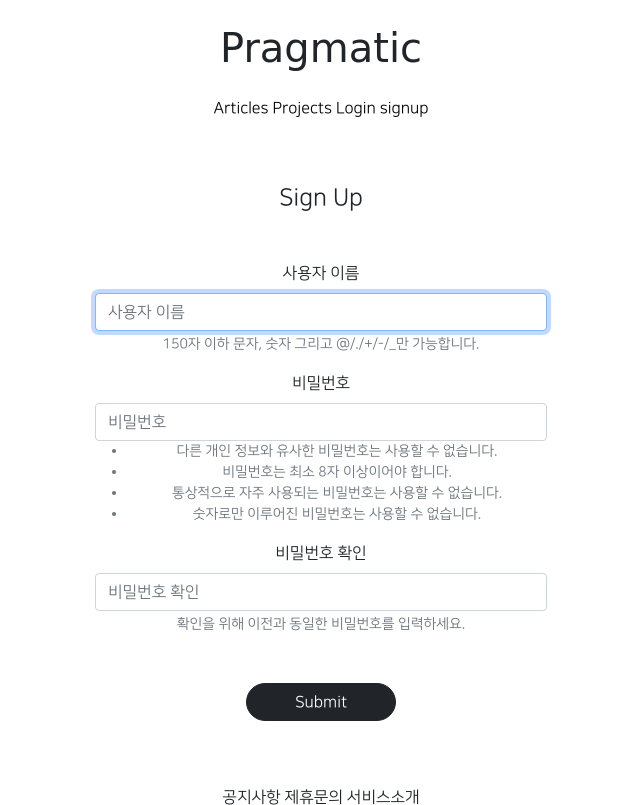
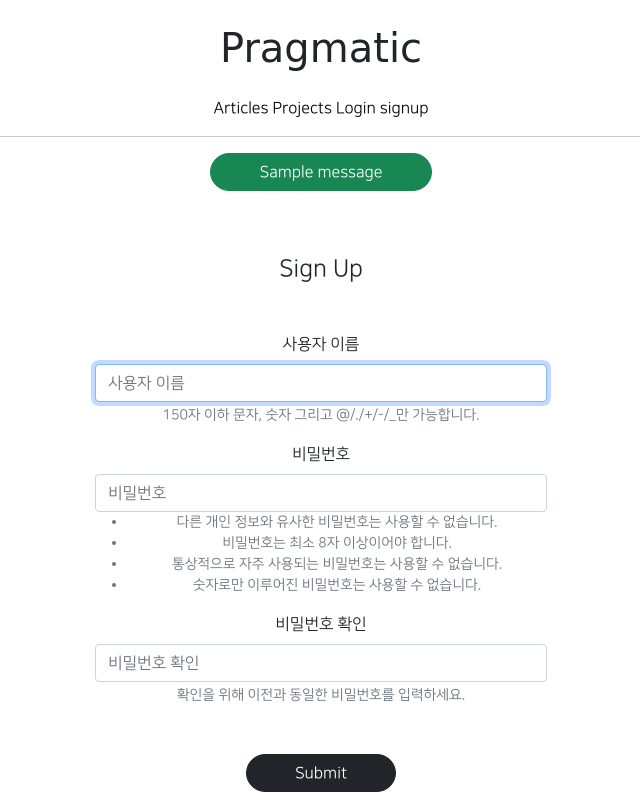
Before and after one commit to dayoorang/second_project, a Django app: page /accounts/create/ in a window 1280 px wide. Shown: the top 805 px of the page, without its empty margins (319-959 px from the left). Run offline with Django 3.2, Linux system fonts and the light colour scheme; tables that the repository leaves empty hold one stand-in row (values such as "Sample post"); one stand-in notice (Sample message) is shown; parts of the project's set-up code (start-up, migrations or seed data) failed here and were passed over; some libraries are stand-ins or nearby versions; some web fonts are replaced.

Commit message:
8/24 project_1 practice 4

```diff
--- a/likeapp/views.py
+++ b/likeapp/views.py
@@ -1,3 +1,4 @@
+from django.contrib import messages
 from django.contrib.auth.decorators import login_required
 from django.http import HttpResponseRedirect
 from django.shortcuts import render
@@ -21,12 +22,15 @@ class LikeArticleView(RedirectView):
                                                 article=article)
 
         if like_record.exists():
+            messages.add_message(request,messages.ERROR, '좋아요는 한번만 가능합니다' )
             return HttpResponseRedirect(reverse('articleapp:detail', kwargs={'pk': kwargs['article_pk']}))
         else:
             LikeRecord(user=user,article=article).save()
 
         article.like += 1
         article.save()
+
+        messages.add_message(request, messages.SUCCESS, '좋아요가 반영되었습니다.')
         return super().get(request, *args, **kwargs)
 
     def get_redirect_url(self, *args, **kwargs):
--- a/templates/base.html
+++ b/templates/base.html
@@ -4,7 +4,14 @@
 <body style="font-family: 'NanumSquareR'">
 
 {% include 'header.html' %}
-
+<hr>
+{% for message in messages %}
+    <div class="text-center">
+        <div class="btn btn-success rounded-pill px-5">
+            {{ message }}
+        </div>
+    </div>
+{% endfor %}
 {% block content %}
 {% endblock %}
 
```
